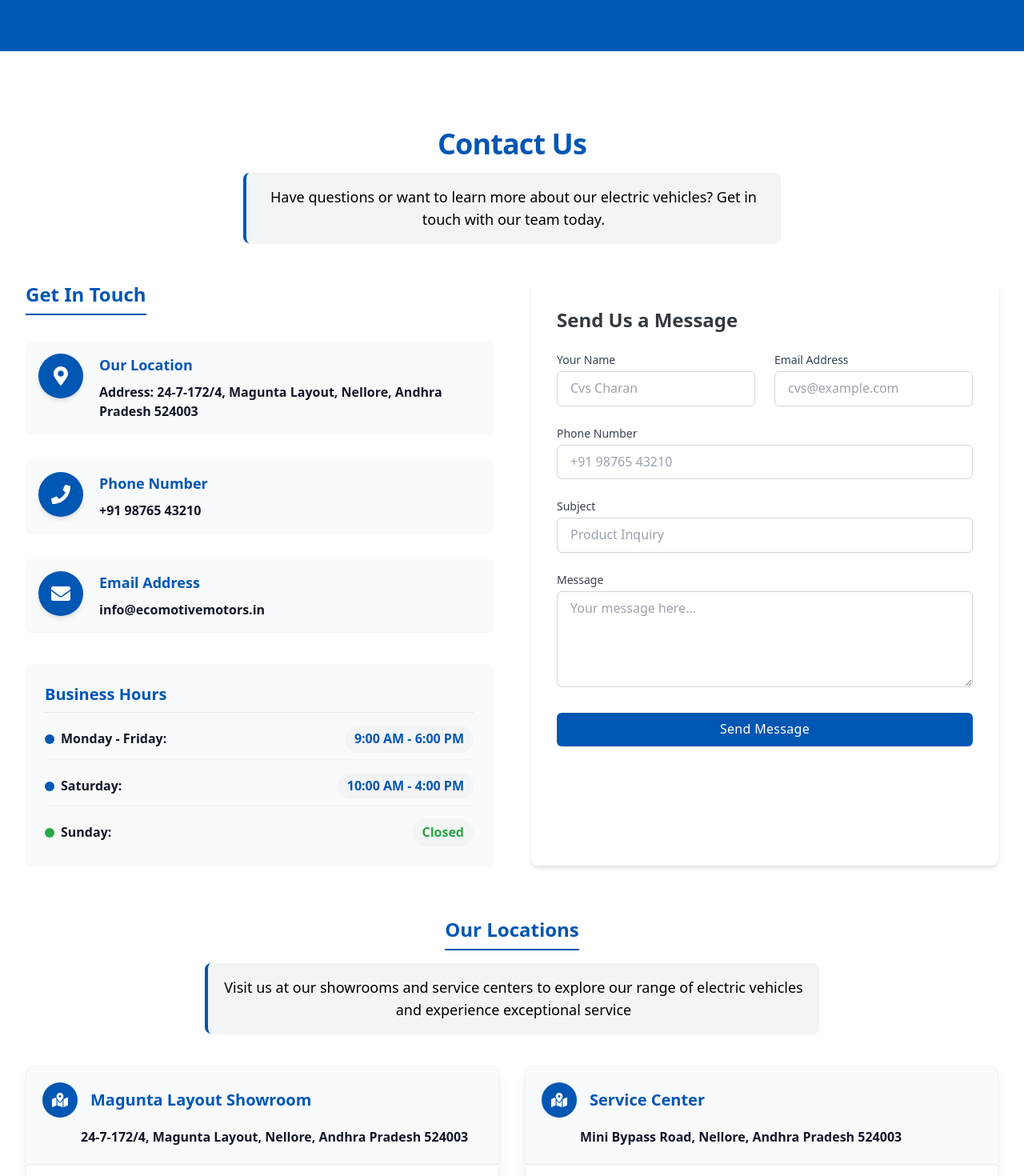
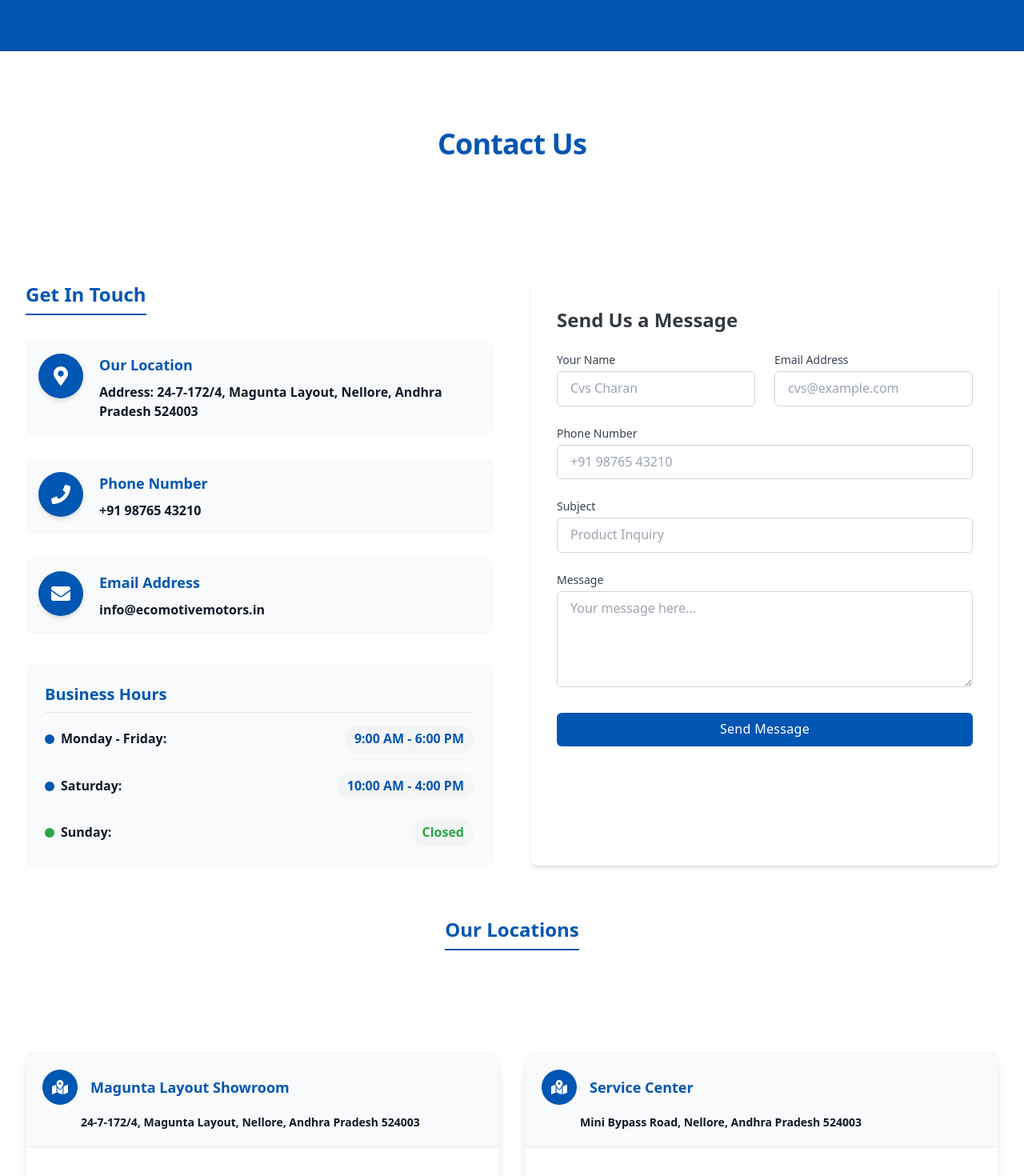
Before and after one commit to CVSCharan/ecomotive-motors-client, a Next.js app: page / in a window 1280 px wide. Shown: the part 5054-6524 px from the top of the page at 80% size. Built offline with nearby package versions, Linux system fonts and the light colour scheme; grey boxes are pictures that could not be loaded.

Commit message:
Landing Page Design

```diff
--- a/src/components/ContactSection.tsx
+++ b/src/components/ContactSection.tsx
@@ -27,7 +27,7 @@ const ContactSection = () => {
             whileInView={{ opacity: 1, y: 0 }}
             viewport={{ once: true }}
             transition={{ duration: 0.6, delay: 0.2 }}
-            className="text-black max-w-2xl mx-auto text-lg bg-gray-100 p-4 rounded-lg shadow-sm border-l-4 border-primary"
+            className="text-white max-w-2xl mx-auto text-lg p-4"
           >
             Have questions or want to learn more about our electric vehicles?
             Get in touch with our team today.
@@ -236,7 +236,7 @@ const ContactSection = () => {
             <h3 className="text-2xl font-bold text-primary font-heading-primary border-b-2 border-primary pb-2 inline-block">
               Our Locations
             </h3>
-            <p className="text-black font-body-primary mt-4 max-w-3xl mx-auto text-lg bg-gray-100 p-4 rounded-lg shadow-sm border-l-4 border-primary">
+            <p className="text-white max-w-2xl mx-auto text-lg p-4">
               Visit us at our showrooms and service centers to explore our range
               of electric vehicles and experience exceptional service
             </p>
@@ -250,11 +250,11 @@ const ContactSection = () => {
                   <div className="bg-primary p-3 rounded-full text-white mr-4 shadow-sm">
                     <FaMapMarkedAlt size={20} />
                   </div>
-                  <h4 className="text-xl font-bold font-heading-secondary text-primary">
+                  <h4 className="text-lg font-bold font-heading-secondary text-primary">
                     Magunta Layout Showroom
                   </h4>
                 </div>
-                <p className="text-gray-900 mt-3 font-body-primary font-semibold pl-12">
+                <p className="text-sm text-gray-900 mt-3 font-body-primary font-semibold pl-12">
                   24-7-172/4, Magunta Layout, Nellore, Andhra Pradesh 524003
                 </p>
               </div>
@@ -279,11 +279,11 @@ const ContactSection = () => {
                   <div className="bg-primary p-3 rounded-full text-white mr-4 shadow-sm">
                     <FaMapMarkedAlt size={20} />
                   </div>
-                  <h4 className="text-xl font-bold font-heading-secondary text-primary">
+                  <h4 className="text-lg font-bold font-heading-secondary text-primary">
                     Service Center
                   </h4>
                 </div>
-                <p className="text-gray-900 mt-3 font-body-primary font-semibold pl-12">
+                <p className="text-sm text-gray-900 mt-3 font-body-primary font-semibold pl-12">
                   Mini Bypass Road, Nellore, Andhra Pradesh 524003
                 </p>
               </div>
```
